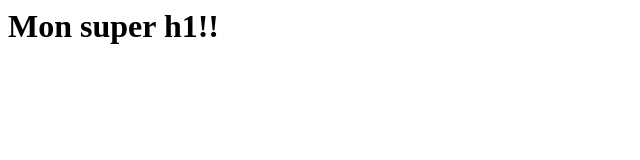
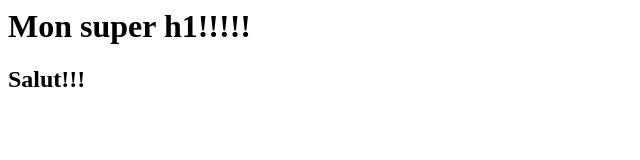
Before and after one commit to amTeaq/git_3_SI1, a plain HTML site: page index.html in a window 1280 px wide. Shown: the whole page, without its empty margins (0-640 px from the left). Drawn offline with Linux system fonts and the light colour scheme.

Commit message:
update Index

```diff
--- a/index.html
+++ b/index.html
@@ -1 +1,2 @@
-<h1>Mon super h1!!</h1>
+<h1>Mon super h1!!!!!</h1>
+<h2>Salut!!!</h2>
```
